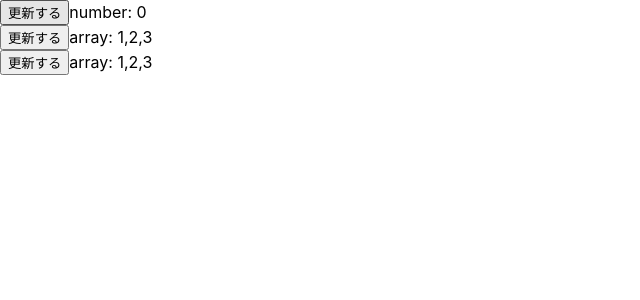
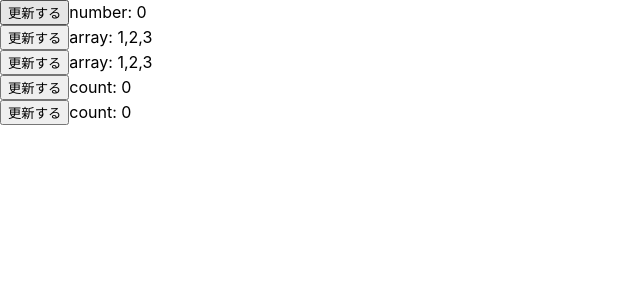
Before and after one commit to DiveIntoHacking/mo-use-states, a React (Create React App) app: page / in a window 1280 px wide. Shown: the top 300 px of the page, without its empty margins (0-640 px from the left). Built offline with nearby package versions, Linux system fonts and the light colour scheme.

Commit message:
just update

```diff
--- a/src/App.js
+++ b/src/App.js
@@ -51,12 +51,61 @@ const StateIsArray2 = () => {
   );
 };
 
+class Counter {
+  constructor() {
+    this.count = 0;
+  }
+}
+
+const StateIsClassInstance = () => {
+  const [counter, setCounter] = useState(new Counter());
+  const increment = () => {
+    setCounter((previousCounter) => {
+      previousCounter.count = previousCounter.count + 1;
+      console.log({ count: previousCounter.count });
+      return previousCounter;
+    });
+  };
+
+  return (
+    <div>
+      <button onClick={increment}>更新する</button>
+      count: {counter.count}
+    </div>
+  );
+};
+
+const StateIsClassInstance2 = () => {
+  const [counter, setCounter] = useState(new Counter());
+  const increment = () => {
+    setCounter((previousCounter) => {
+      previousCounter.count = previousCounter.count + 1;
+
+      const _previousCounter = Object.assign(
+        Object.create(Object.getPrototypeOf(previousCounter)),
+        previousCounter
+      );
+
+      return _previousCounter;
+    });
+  };
+
+  return (
+    <div>
+      <button onClick={increment}>更新する</button>
+      count: {counter.count}
+    </div>
+  );
+};
+
 const App = () => {
   return (
     <>
       <StateIsNumber />
       <StateIsArray />
       <StateIsArray2 />
+      <StateIsClassInstance />
+      <StateIsClassInstance2 />
     </>
   );
 };
```
